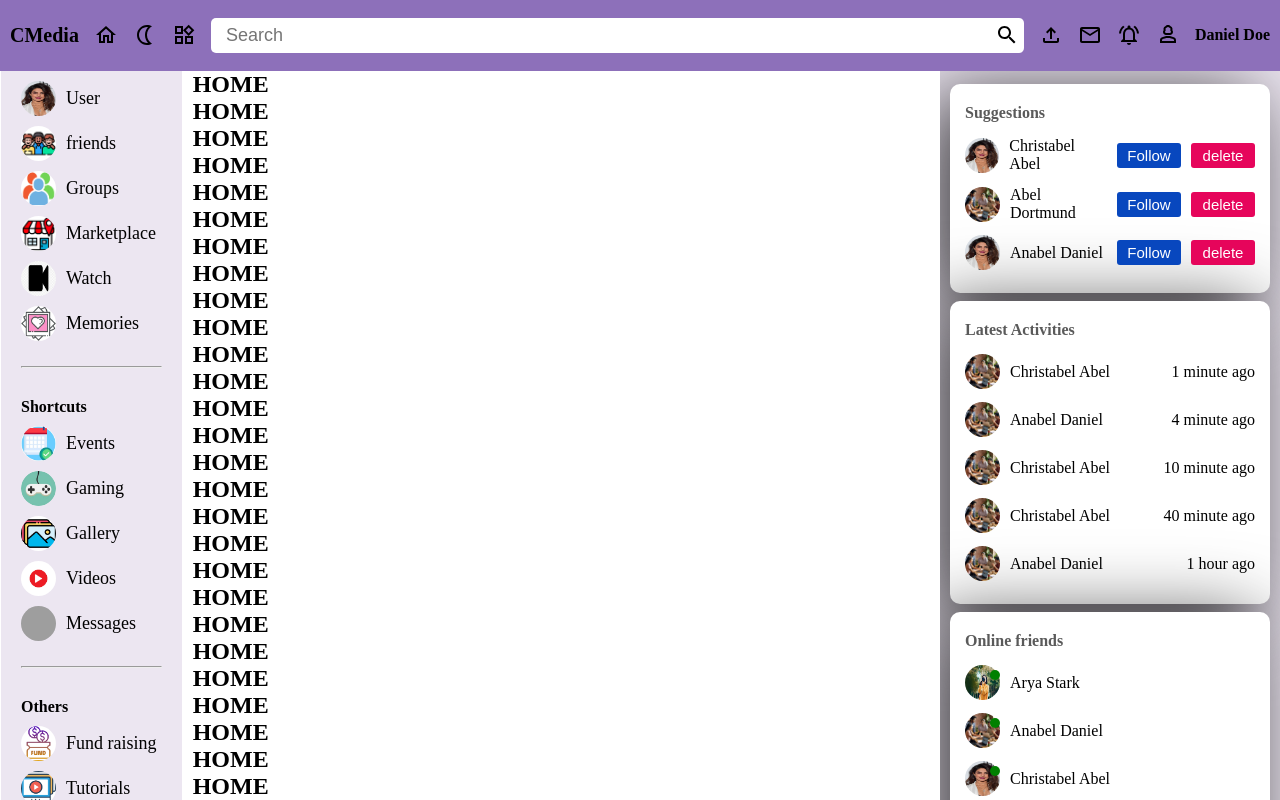
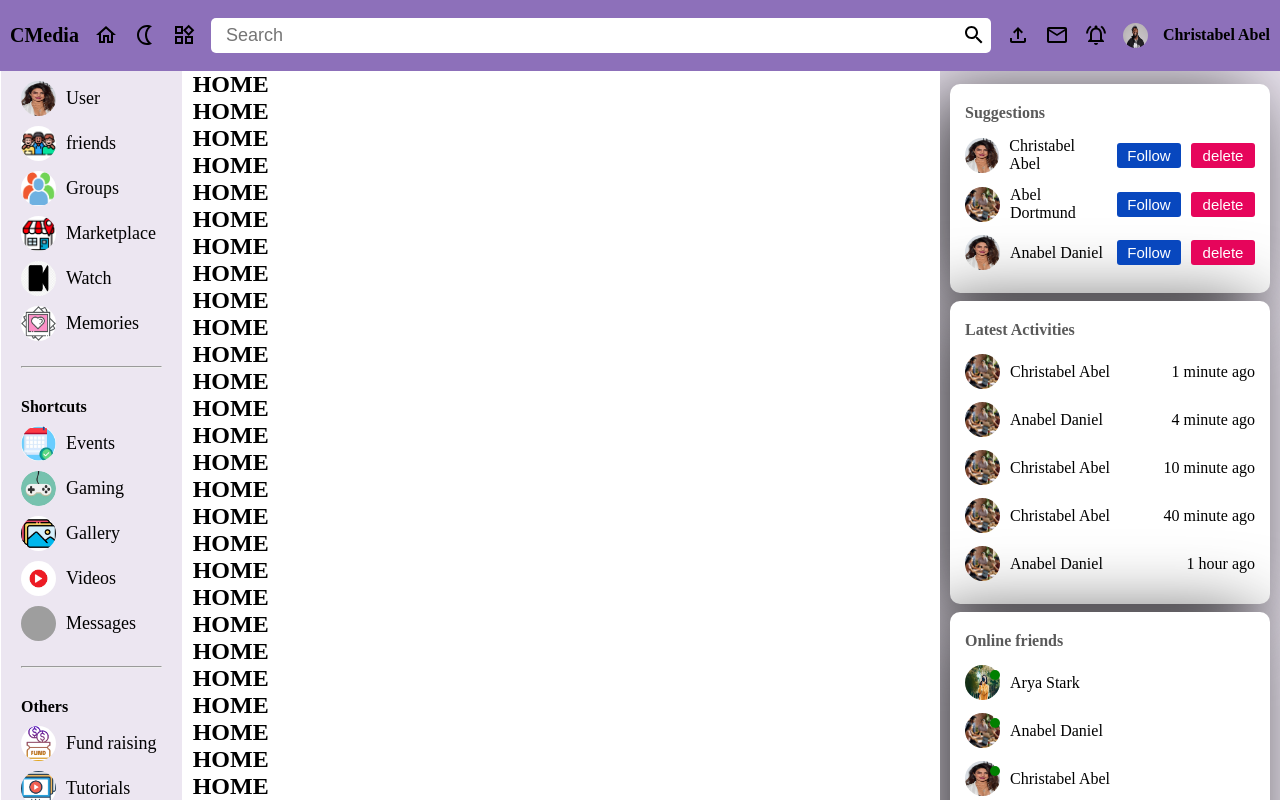
Before and after one commit to Chinweike99/Mini-React-Projects, a React (Create React App) app in the folder 0.5chat_app/: page / in a window 1280 px wide. Shown: the top 800 px of the page. Built offline with nearby package versions, Linux system fonts and the light colour scheme; sample sign-in values are in the browser's storage; grey boxes are pictures that could not be loaded.

Commit message:
Updated routes

```diff
--- a/0.5chat_app/src/Components/NavBar/NavBar.css
+++ b/0.5chat_app/src/Components/NavBar/NavBar.css
@@ -57,6 +57,11 @@ nav{
     font-weight: 600;
     cursor: pointer;
 }
+.navBar .right img{
+    width: 25px;
+    height: 25px;
+    border-radius: 50%;
+}
 
 @media (max-width: 900px){
     .navBar{
--- a/0.5chat_app/src/Components/NavBar/NavBar.jsx
+++ b/0.5chat_app/src/Components/NavBar/NavBar.jsx
@@ -9,9 +9,13 @@ import MailOutlinedIcon from '@mui/icons-material/MailOutlined';
 import Person3OutlinedIcon from '@mui/icons-material/Person3Outlined';
 import NotificationsActiveOutlinedIcon from '@mui/icons-material/NotificationsActiveOutlined';
 import LightModeOutlinedIcon from '@mui/icons-material/LightModeOutlined';
+import { useContext } from 'react';
+import { AuthContext } from '../../Context/authContext';
+import assets from '../../assets/assets';
 
 
 export const NavBar = ({backColor, setBackColor}) => {
+    const {currentUser} = useContext(AuthContext);
 
    const handleColor = () => {
     setBackColor(!backColor);
@@ -39,8 +43,8 @@ export const NavBar = ({backColor, setBackColor}) => {
                 <FileUploadOutlinedIcon />
                 <MailOutlinedIcon />
                 <NotificationsActiveOutlinedIcon />
-                <Person3OutlinedIcon />
-                <span>Daniel Doe</span>
+                <img src={currentUser.profilePic} alt="" />
+                <span>{currentUser.name}</span>
             </div>
     </div>
     </nav>
--- a/0.5chat_app/src/Context/authContext.js
+++ b/0.5chat_app/src/Context/authContext.js
@@ -1,4 +1,5 @@
 import { createContext, useEffect, useState } from "react";
+import assets from "../assets/assets";
 
 export const AuthContext = createContext();
 
@@ -8,12 +9,14 @@ export const AuthContextProvider = ({children}) => {
     );
 
     const login = () => {
-
+        const userData = { id: 1, name: "Christabel Abel", profilePic: `${assets.image6}` };
+        setCurrentUser(userData);
+        localStorage.setItem("user", JSON.stringify(userData));
     };
 
     useEffect(() => {
-        localStorage.setItem("user", JSON.stringify(currentUser));
-    }, [currentUser])
+        login();
+    }, [])
 
 
     return(
--- a/0.5chat_app/src/Pages/Login/Login.jsx
+++ b/0.5chat_app/src/Pages/Login/Login.jsx
@@ -1,9 +1,15 @@
-import { useState } from 'react'
+import { useContext, useState } from 'react'
 import './Login.scss'
+import { AuthContext } from '../../Context/authContext';
 
 export const Loggin = () => {
 
+  const {login} = useContext(AuthContext);
   const [showLogin, setShowLogin] = useState(true);
+
+  const handleLogin = () => {
+    login();
+  }
 
   const hanldeShowLogin = () =>{
     setShowLogin(!showLogin)
@@ -31,7 +37,7 @@ export const Loggin = () => {
                     {!showLogin?  <input type="email" placeholder="example@gmail.com"/> : null}
                     <input type="password" placeholder='Password'/>
                     {!showLogin? <input type="password" placeholder='Confirm password'/> : null}
-                    <button>{showLogin? "Login" : "Register"}</button>
+                    <button onClick={handleLogin}>{showLogin? "Login" : "Register"}</button>
                 </form>
           </div>
       </div>
```
